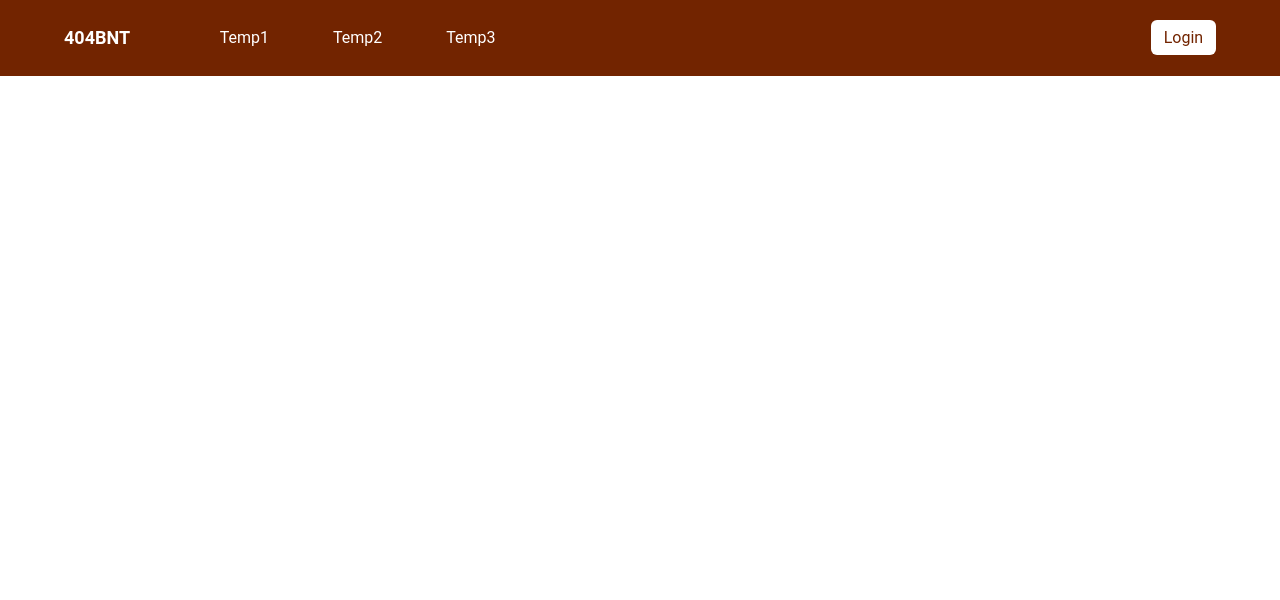
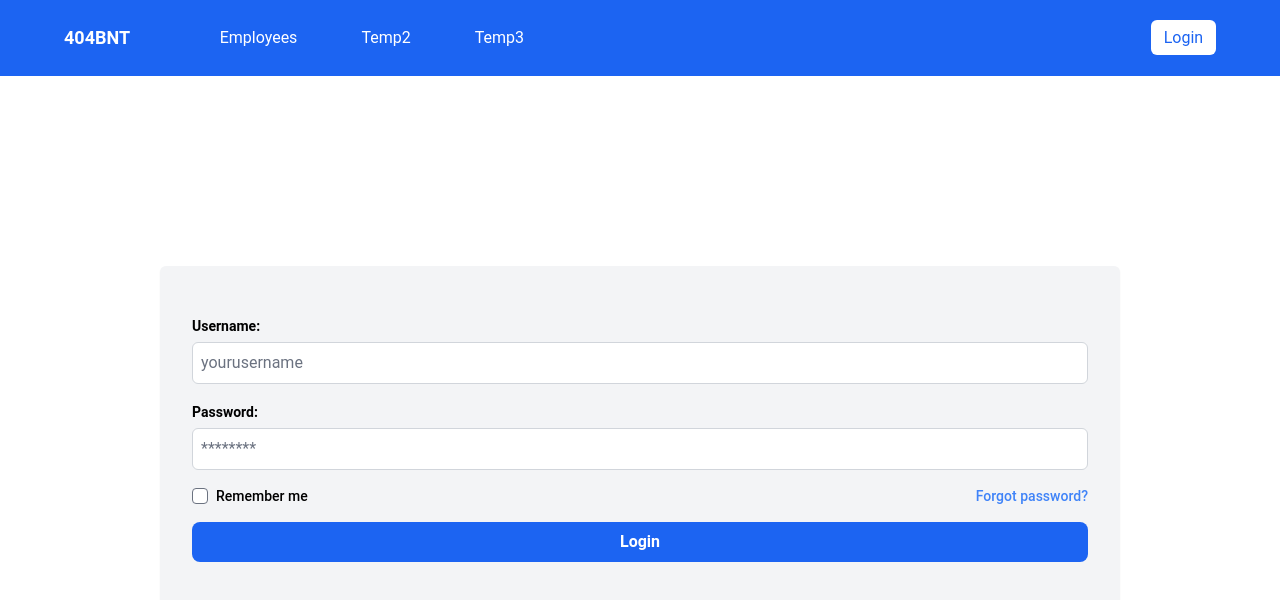
Before and after one commit to hongphucle1010/EmployeeAssessment-FE, a React (Vite) app: page /login in a window 1280 px wide. Shown: the top 600 px of the page. Built offline with nearby package versions, Linux system fonts and the light colour scheme.

Commit message:
login page

```diff
--- /dev/null
+++ b/src/components/employees-page/EmployeeList.tsx
@@ -0,0 +1,9 @@
+const EmployeeList = () => {
+    return (
+        <div>
+
+        </div>
+    )
+}
+
+export default EmployeeList
--- a/src/components/login/index.tsx
+++ b/src/components/login/index.tsx
@@ -5,16 +5,15 @@ import { useForm, SubmitHandler } from "react-hook-form"
 import { yupResolver } from "@hookform/resolvers/yup"
 
 interface ILoginForm {
-    email: string,
+    username: string,
     password: string,
 }
 
 const LoginSchema = yup.object().shape({
-    email: yup
+    username: yup
         .string()
         .trim()
-        .matches(/^(?! )[^\s@]+@[^\s@]+\.[^\s@]+$/, 'Please enter a valid email address')
-        .required('Email is required'),
+        .required('Username is required'),
     password: yup
         .string()
         .trim()
@@ -33,7 +32,7 @@ const LoginForm = () => {
     } = useForm<ILoginForm>({
         resolver: yupResolver(LoginSchema),
         defaultValues: {
-            email: '',
+            username: '',
             password: '',
         }
     })
@@ -50,14 +49,15 @@ const LoginForm = () => {
         <form className='text-start w-full max-w-[960px] px-8 py-12 rounded-md bg-grey shadow-sm bg-gray-100' onSubmit={handleSubmit(onSubmit)}>
             <div className='flex flex-col gap-4 items-center justify-center'>
                 <div className='w-full'>
-                    <label className='font-semibold text-sm' htmlFor='LoginEmail'>Email: </label>
+                    <label className='font-semibold text-sm' htmlFor='LoginUsername'>Username: </label>
                     <input
-                        id='LoginEmail'
-                        type='email'
+                        id='LoginUsername'
+                        type='text'
                         className='w-full p-2 mt-1 border border-gray-300 rounded-md'
-                        placeholder='yourname@email.com'
-                        {...register('email')}
+                        placeholder='yourusername'
+                        {...register('username')}
                     />
+                    {errors.username && <p className='text-red-500'>{errors.username.message}</p>}
                 </div>
                 <div className='w-full'>
                     <label className='font-semibold text-sm' htmlFor='LoginPassword'>Password: </label>
@@ -68,6 +68,7 @@ const LoginForm = () => {
                         placeholder='********'
                         {...register('password')}
                     />
+                    {errors.password && <p className='text-red-500'>{errors.password.message}</p>}
                 </div>
                 <div className='w-full flex flex-row items-center justify-between'>
                 <div className="flex items-center">
--- a/src/components/navigation/Navigation.tsx
+++ b/src/components/navigation/Navigation.tsx
@@ -3,7 +3,7 @@ import { Link, Outlet } from 'react-router-dom'
 const Navigation = () => {
   return (
     <>
-      <header className='w-full flex items-center justify-between px-[5vw] py-[3vh] bg-[#722400] text-white fixed top-0 left-0 z-50'>
+      <header className='w-full flex items-center justify-between px-[5vw] py-[3vh] bg-blue-600 text-white sticky top-0 left-0 z-50'>
         <div className='flex flex-1 items-center'>
           <div className='mr-[2vw]'>
             <Link to='/HomePage' className='text-lg font-bold'>
@@ -11,8 +11,8 @@ const Navigation = () => {
             </Link>
           </div>
           <div className='flex flex-1 items-center space-x-[5vw] ml-[5vw]'>
-            <Link to='/Temp1' className='hover:text-gray-300 transition'>
-              Temp1
+            <Link to='/Employees' className='hover:text-gray-300 transition'>
+              Employees
             </Link>
             <Link to='/Temp2' className='hover:text-gray-300 transition'>
               Temp2
@@ -26,17 +26,17 @@ const Navigation = () => {
         <div>
           <Link
             to='/Login'
-            className='bg-white text-[#722400] px-[1vw] py-[1vh] rounded-md hover:bg-gray-200 transition'
+            className='bg-white text-blue-600 px-[1vw] py-[1vh] rounded-md hover:bg-gray-200 transition'
           >
             Login
           </Link>
         </div>
       </header>
 
-      {/* Thêm khoảng trống phía trên nội dung để không bị che bởi header cố định */}
+      {/* Thêm khoảng trống phía trên nội dung để không bị che bởi header cố định
       <main>
         <Outlet />
-      </main>
+      </main> */}
     </>
   )
 }
--- /dev/null
+++ b/src/pages/EmployeesPage/index.tsx
@@ -0,0 +1,9 @@
+const EmployeesPage = () => {
+    return (
+        <div className="flex flex-col items-start gap-4 text-black">
+            <span className="font-semibold text-xl">Employee List</span>
+        </div>
+    )
+}
+
+export default EmployeesPage
--- /dev/null
+++ b/src/pages/LoginPage/index.tsx
@@ -0,0 +1,11 @@
+import LoginForm from "../../components/login"
+
+const LoginPage = () => {
+    return (
+        <div className="flex w-full h-full items-center justify-center">
+            <LoginForm />
+        </div>
+    )
+}
+
+export default LoginPage
--- a/src/routes/index.tsx
+++ b/src/routes/index.tsx
@@ -3,6 +3,9 @@ import { useSelector } from 'react-redux'
 import { createBrowserRouter, RouterProvider } from 'react-router-dom'
 import { RootState } from '../lib/redux/store'
 import MainLayout from '../layout/MainLayout/MainLayout'
+import LoginPage from '../pages/LoginPage'
+import path from 'path'
+import EmployeesPage from '../pages/EmployeesPage'
 
 const Router: React.FC = () => {
   const role = useSelector((state: RootState) => state.user.value.role)
@@ -30,6 +33,14 @@ const Router: React.FC = () => {
           <h1>Home</h1>
         </div>
       )
+    },
+    {
+      path: '/Employees',
+      element: (
+        <MainLayout>
+          <EmployeesPage />
+        </MainLayout>
+      )
     }
   ]
 
@@ -46,15 +57,15 @@ const Router: React.FC = () => {
       path: '/login',
       element: (
         <MainLayout>
-          <div>Home</div>
+          <LoginPage />
         </MainLayout>
       )
     },
     {
-      path: '/helloworld',
+      path: '/Employees',
       element: (
         <MainLayout>
-          <div>HelloWorld</div>
+          <EmployeesPage />
         </MainLayout>
       )
     }
```
Also changed, not shown: src/pages/EmployeeProfilePage/index.tsx (added).
